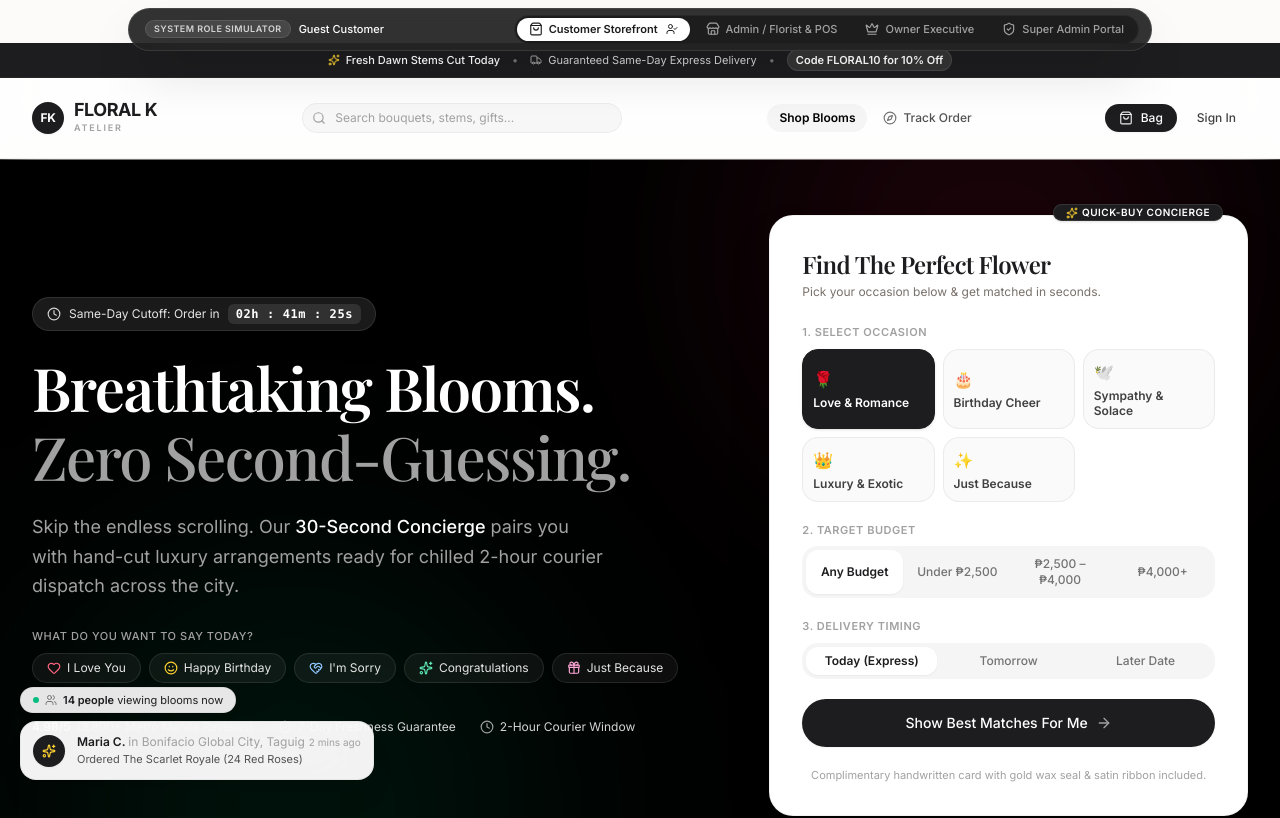
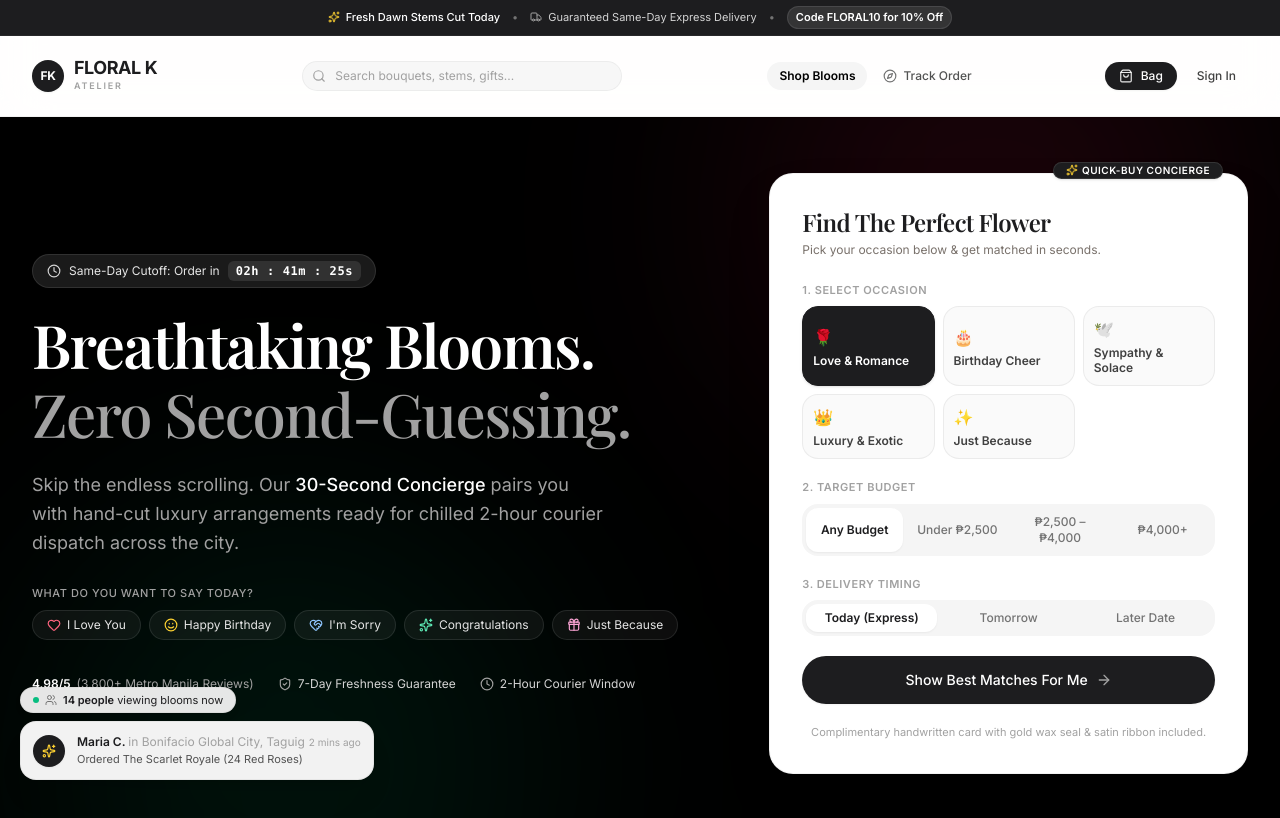
Before and after one commit to markwlsn/Floral-K, a React (Vite) app in the folder client/: page / in a window 1280 px wide. Shown: the top 818 px of the page. Built offline with nearby package versions, Linux system fonts and the light colour scheme; no server answers; a web font is replaced by a local one.

Commit message:
refactor(client): permanently eliminate floating RoleSwitcher simulator bar for genuine navigation

```diff
--- a/client/src/App.tsx
+++ b/client/src/App.tsx
@@ -1,7 +1,6 @@
 import React, { useState } from 'react';
 import { AuthProvider } from './context/AuthContext';
 import { CartProvider } from './context/CartContext';
-import { RoleSwitcher } from './components/common/RoleSwitcher';
 import { Navbar } from './components/common/Navbar';
 import { Footer } from './components/common/Footer';
 import { CartDrawer } from './components/storefront/CartDrawer';
@@ -39,10 +38,7 @@ export function AppContent() {
 
   return (
     <div className="min-h-screen flex flex-col bg-[#FCFBF9] text-stone-900 font-sans">
-      {/* 1. Global Role Switcher Bar for Quick Simulation */}
-      <RoleSwitcher currentView={currentView} onNavigate={handleNavigate} />
-
-      {/* 2. Brand Luxury Navbar */}
+      {/* 1. Brand Luxury Navbar */}
       <Navbar
         currentView={currentView}
         onNavigate={handleNavigate}
```
